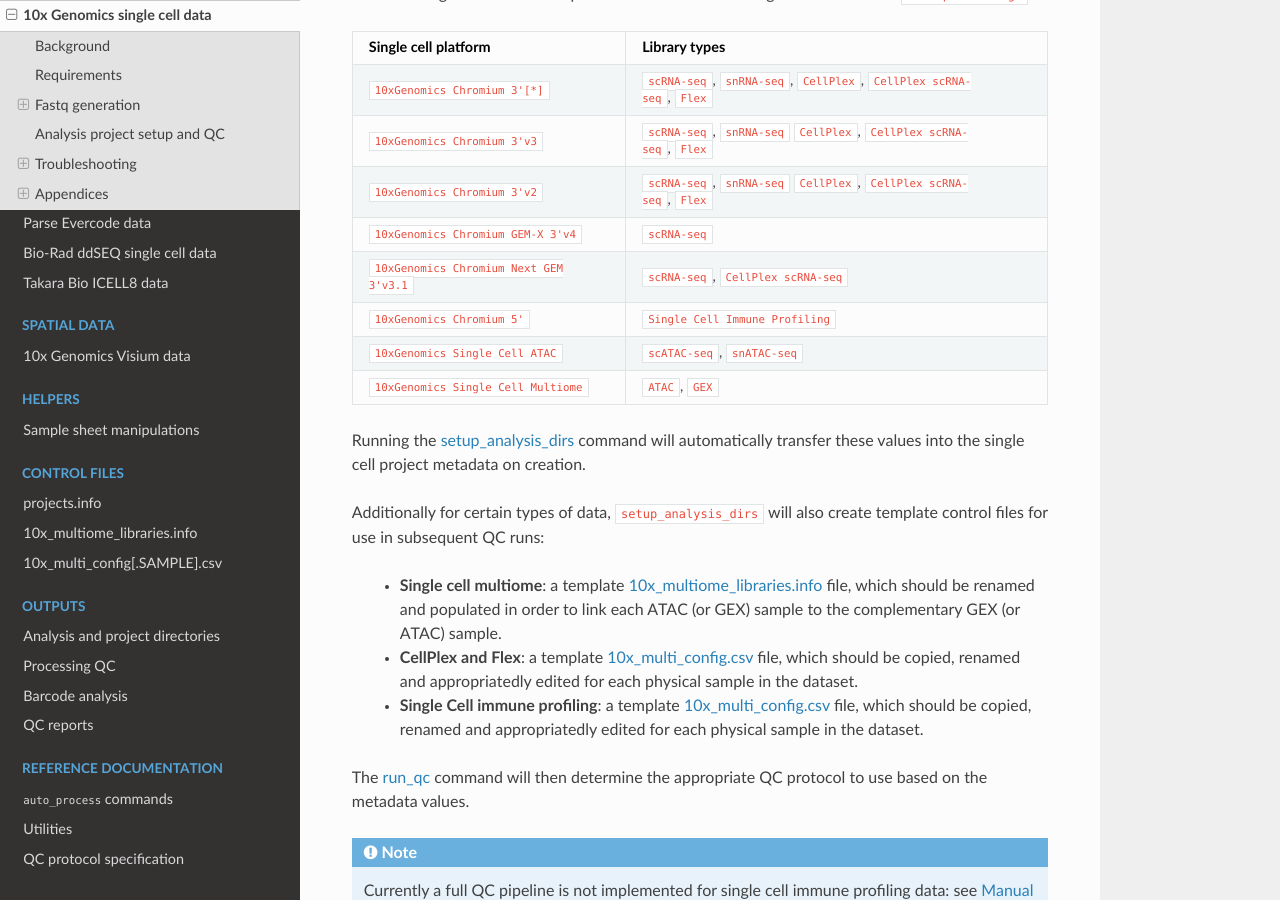
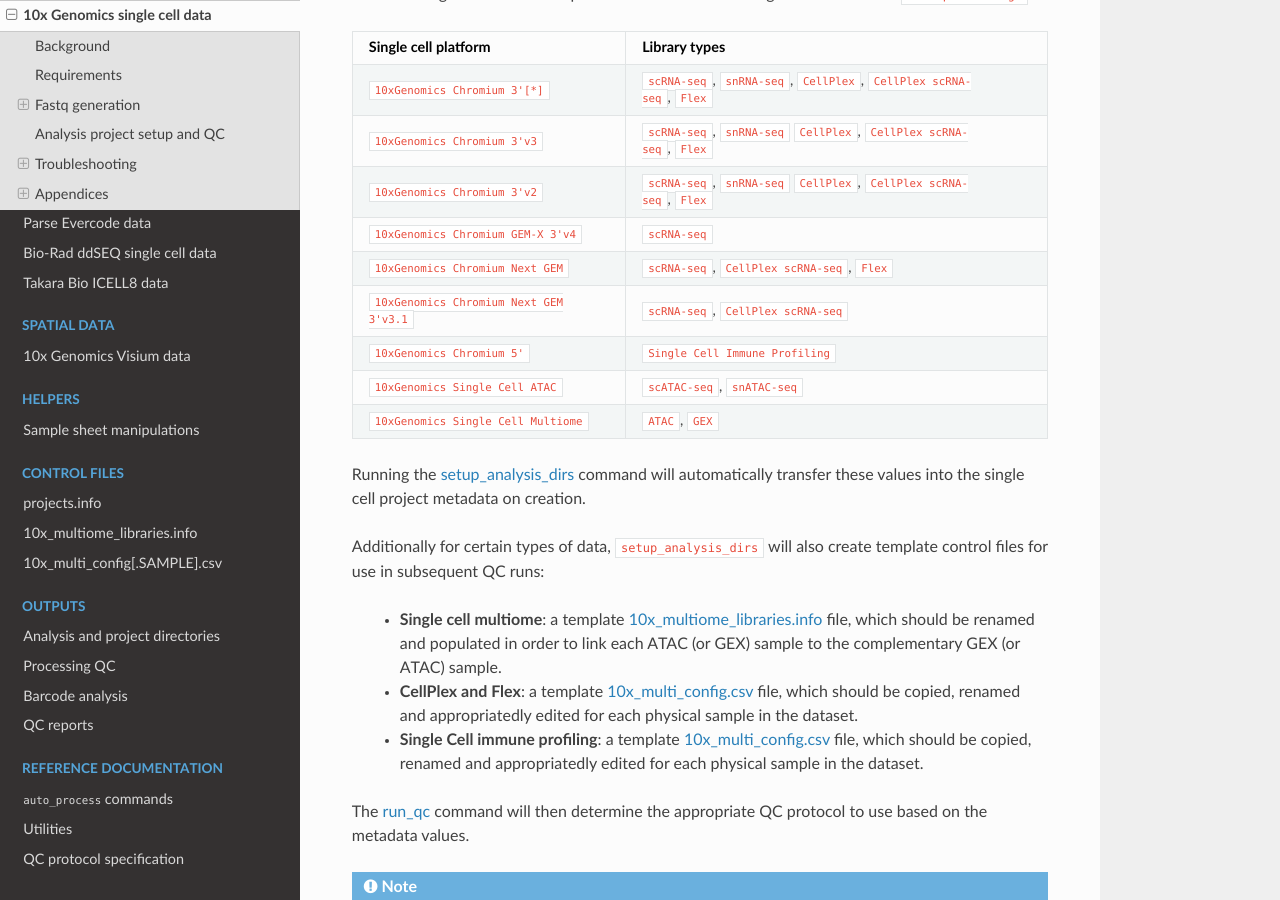
Before and after one commit to fls-bioinformatics-core/auto_process_ngs, a Sphinx documentation site: the page built from docs/source/single_cell/10x_single_cell.rst, in a window 1280 px wide and 900 px high, scrolled down 2556 px. Built offline with Sphinx 7.4.7 and the Read the Docs theme 3.1.0, drawn with Linux system fonts in a browser that asks for light colours.

Commit message:
Update documentation for 10xGenomics Chromium Next GEM data.

```diff
--- a/docs/source/single_cell/10x_single_cell.rst
+++ b/docs/source/single_cell/10x_single_cell.rst
@@ -133,6 +133,8 @@
                                           ``CellPlex``,
                                           ``CellPlex scRNA-seq``, ``Flex``
 ``10xGenomics Chromium GEM-X 3'v4``       ``scRNA-seq``
+``10xGenomics Chromium Next GEM``         ``scRNA-seq``,
+                                          ``CellPlex scRNA-seq``, ``Flex``
 ``10xGenomics Chromium Next GEM 3'v3.1``  ``scRNA-seq``,
                                           ``CellPlex scRNA-seq``
 ``10xGenomics Chromium 5'``               ``Single Cell Immune Profiling``
```
